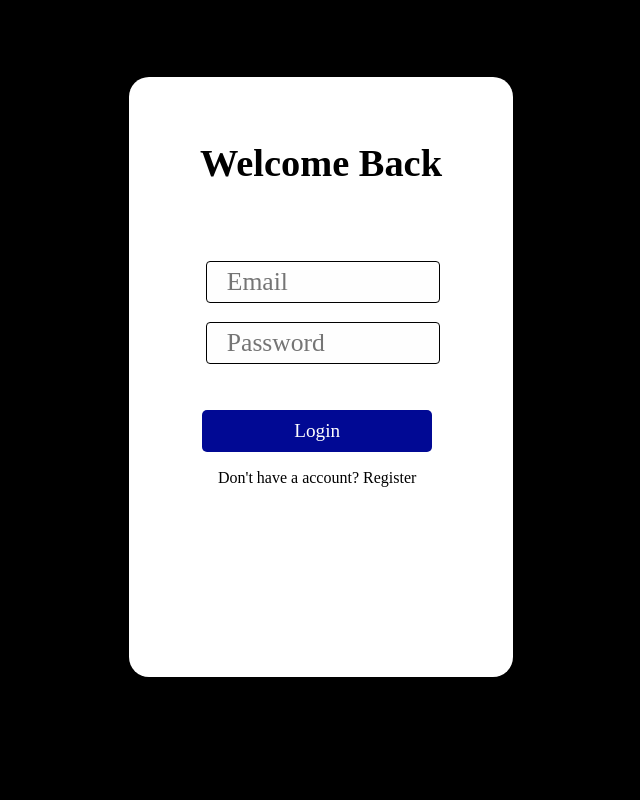
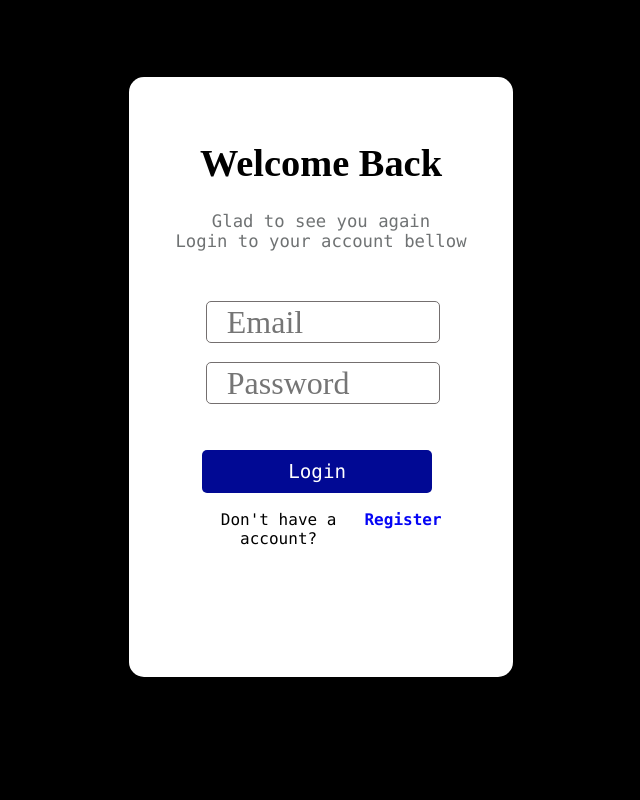
Before and after one commit to RevantTripathi/Attendance_marker, a React (Create React App) app: page / in a window 1280 px wide. Shown: the top 800 px of the page, without its empty margins (319-959 px from the left). Built offline with nearby package versions, Linux system fonts and the light colour scheme.

Commit message:
design_change

```diff
--- a/package.json
+++ b/package.json
@@ -34,5 +34,8 @@
       "last 1 firefox version",
       "last 1 safari version"
     ]
+  },
+  "devDependencies": {
+    "webpack": "^5.90.3"
   }
 }
--- a/src/App.js
+++ b/src/App.js
@@ -8,7 +8,7 @@ function App() {
     <div className="App">
 
       <Login />
-      <Regi />
+      {/* <Regi />   */}
     </div>
   );
 }
--- a/src/login/login.css
+++ b/src/login/login.css
@@ -12,12 +12,12 @@
     margin: 6% 0% 4% 0%;
     display: flex;
     flex-direction: column;
-    border-radius: 20px;
+    border-radius: 15px;
 }
 
 .sec {
     display: flex;
-    justify-content: start;
+    /* justify-content: start; */
     flex-direction: column;
     width: 100%;
     margin: 13% 0% 0% 20%;
@@ -31,14 +31,18 @@
     margin: 5% 0% 0% 20%;
 }
 
-input {
+.I1{
+
     outline: none;
     font-size: 2em;
+    width: 50%;
     padding: 0 20px;
     line-height: 40px;
-    border-radius: 10px;
-    border: 1px solid;
+    border-radius: 5px;
+    border: 1px solid rgb(116, 111, 111);
+    font-family: "Times New Roman", Times, serif;
     background-color: rgb(255, 255, 255);
+
 }
 
 .wl_text1 {
@@ -46,6 +50,7 @@ input {
     margin-bottom: 0%;
     font-family: "Times New Roman", Times, serif;
     font-size: 1.2em;
+    /* font-family: "Abadi"; */
 }
 
 .b {
@@ -57,16 +62,32 @@ input {
     font-size: 1.2em;
     color: white;
     background-color: rgb(1, 9, 148);
-    font-family: "Times New Roman", Times, serif;
+    font-family: "Monaco", monospace;
+
 }
 
 .bb {
-    width: 60%;
-    margin: 2% 19%;
+    width: 70%;
+    margin: 2% 14%;
+    display: flex;
+    justify-content: center;
+    flex-direction: row;
     padding: 10px;
     border: none;
     font-size: 1em;
     background-color: rgb(255, 255, 255);
-    font-family: "Times New Roman", Times, serif;
+    font-family: "Monaco", monospace;
 
 }
+
+p {
+    margin: 0%;
+    color: rgb(111, 114, 115);
+    /* font-family: Arial, Helvetica, sans-serif; */
+    font-family: "Monaco", monospace;
+    font-size: 0.9em;
+}
+
+.r{
+    color: rgb(5, 5, 245);
+}
--- a/src/login/login.js
+++ b/src/login/login.js
@@ -8,17 +8,19 @@ function Login() {
             <div className='login'>
                 <div className='wl_text1'>
                     <h1>Welcome Back</h1>
+                    <p>Glad to see you again</p>
+                    <p>Login to your account bellow</p>
                 </div>
                 <div className='sec'>
                     {/* <label>Email</label> */}
-                    <input placeholder='Email' type='text'></input>
+                    <input className="I1" placeholder='Email' type='text' required></input>
                 </div>
                 <div className='sec2'>
                     {/* <label>Password</label> */}
-                    <input placeholder='Password' type='password'></input>
+                    <input className="I1" placeholder='Password' type='password' required></input>
                 </div>
                 <button className='b'>Login</button>
-                <button className='bb'>Don't have a account? Register</button>
+                <button className='bb'>Don't have a account? <div className='r'><b>Register</b></div></button>
             </div>
         </div>
 
--- a/src/regi/regi.css
+++ b/src/regi/regi.css
@@ -23,12 +23,12 @@ input {
     padding: 0 20px;
     line-height: 40px;
     border-radius: 4px;
-    border: 1px solid;
+    border: 2px solid rgb(146, 142, 142);
     /* border-bottom: 3px solid black; */
     background-color: rgb(254, 254, 254);
-    width: 50%;
+    width: 60%;
     color: black;
-    font-family: "Times New Roman", Times, serif;
+    font-family: "Monaco", monospace;
 
 }
 
```
Also changed, not shown: 1 other file (tests, documents, lock files or other folders).
